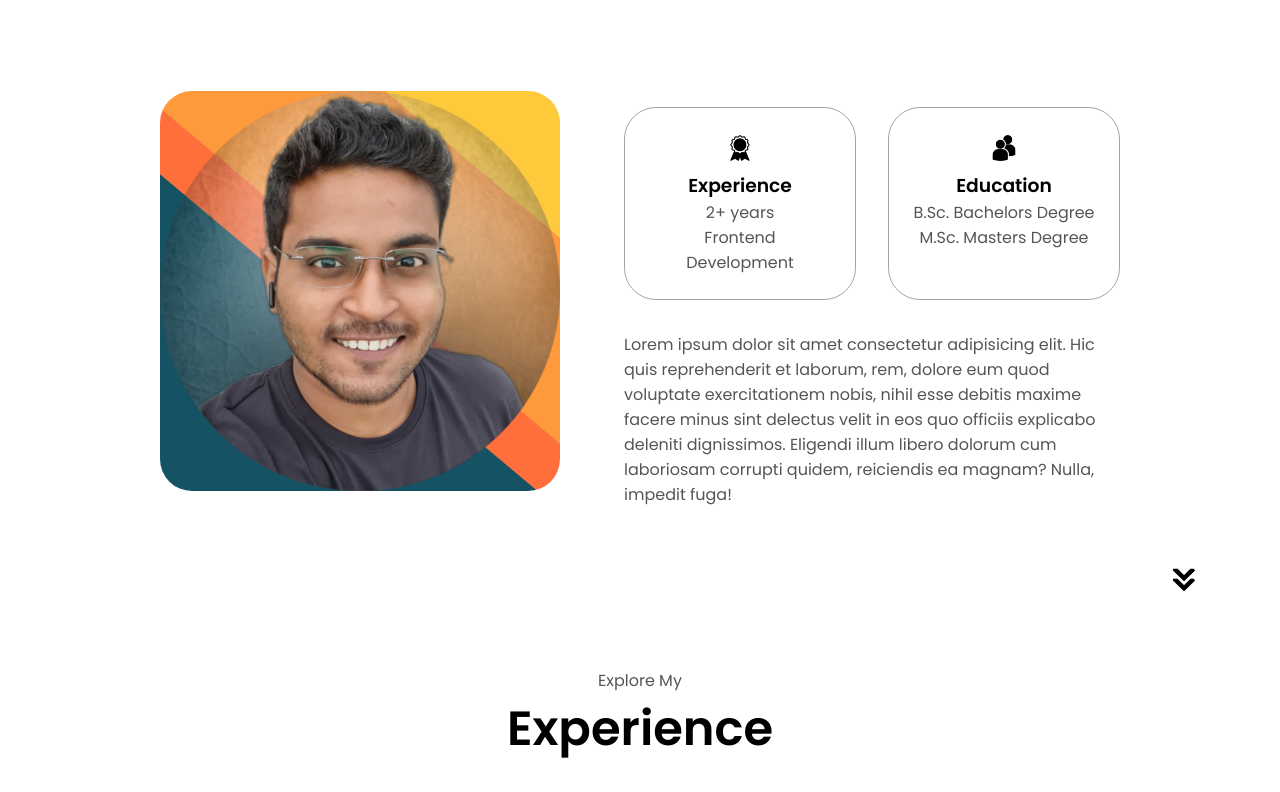
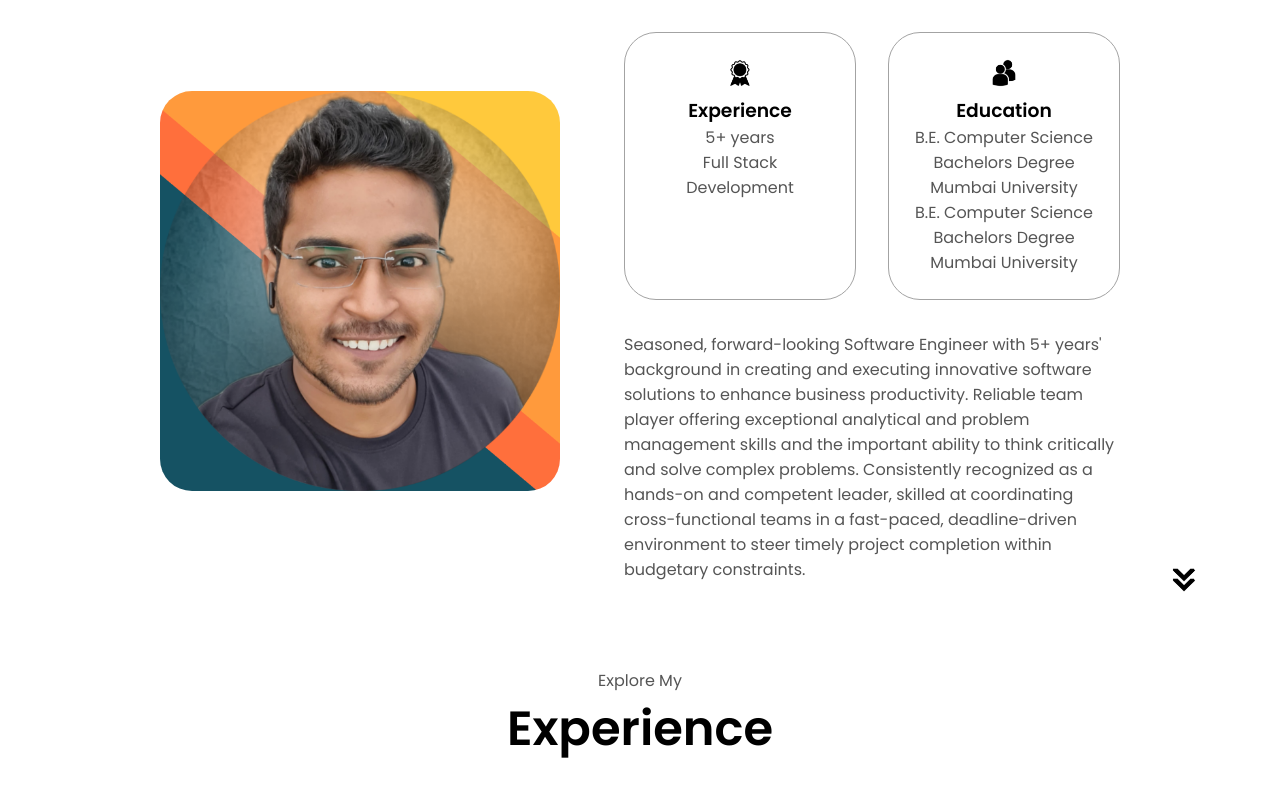
Before and after one commit to devBhaskar98/devBhaskarPortfolio, a plain HTML site: page index.html in a window 1280 px wide. Shown: the part 1028-1820 px from the top of the page. Drawn offline with Linux system fonts and the light colour scheme.

Commit message:
update index.html

```diff
--- a/index.html
+++ b/index.html
@@ -43,7 +43,7 @@
       <div class="section__text">
         <p class="section__text__p1">Hello, I'm</p>
         <h1 class="title">Bhaskar Dixit</h1>
-        <p class="section__text__p2">Frontend Developer</p>
+        <p class="section__text__p2">Full Stack Developer</p>
         <div class="btn-container">
           <button
             class="btn btn-color-2"
@@ -91,7 +91,7 @@
                 class="icon"
               />
               <h3>Experience</h3>
-              <p>2+ years <br />Frontend Development</p>
+              <p>5+ years <br />Full Stack Development</p>
             </div>
             <div class="details-container">
               <img
@@ -100,17 +100,13 @@
                 class="icon"
               />
               <h3>Education</h3>
-              <p>B.Sc. Bachelors Degree<br />M.Sc. Masters Degree</p>
+              <p>B.E. Computer Science Bachelors Degree<br />Mumbai University</p>
+              <p>B.E. Computer Science Bachelors Degree<br />Mumbai University</p>
             </div>
           </div>
           <div class="text-container">
             <p>
-              Lorem ipsum dolor sit amet consectetur adipisicing elit. Hic quis
-              reprehenderit et laborum, rem, dolore eum quod voluptate
-              exercitationem nobis, nihil esse debitis maxime facere minus sint
-              delectus velit in eos quo officiis explicabo deleniti dignissimos.
-              Eligendi illum libero dolorum cum laboriosam corrupti quidem,
-              reiciendis ea magnam? Nulla, impedit fuga!
+              Seasoned, forward-looking Software Engineer with 5+ years' background in creating and executing innovative software solutions to enhance business productivity. Reliable team player offering exceptional analytical and problem management skills and the important ability to think critically and solve complex problems. Consistently recognized as a hands-on and competent leader, skilled at coordinating cross-functional teams in a fast-paced, deadline-driven environment to steer timely project completion within budgetary constraints.
             </p>
           </div>
         </div>
@@ -375,7 +371,7 @@
           </ul>
         </div>
       </nav>
-      <p>Copyright &#169; 2023 John Doe. All Rights Reserved.</p>
+      <p>Copyright &#169; 2024 Bhaskar Dixit. All Rights Reserved.</p>
     </footer>
     <script src="script.js"></script>
   </body>
```
